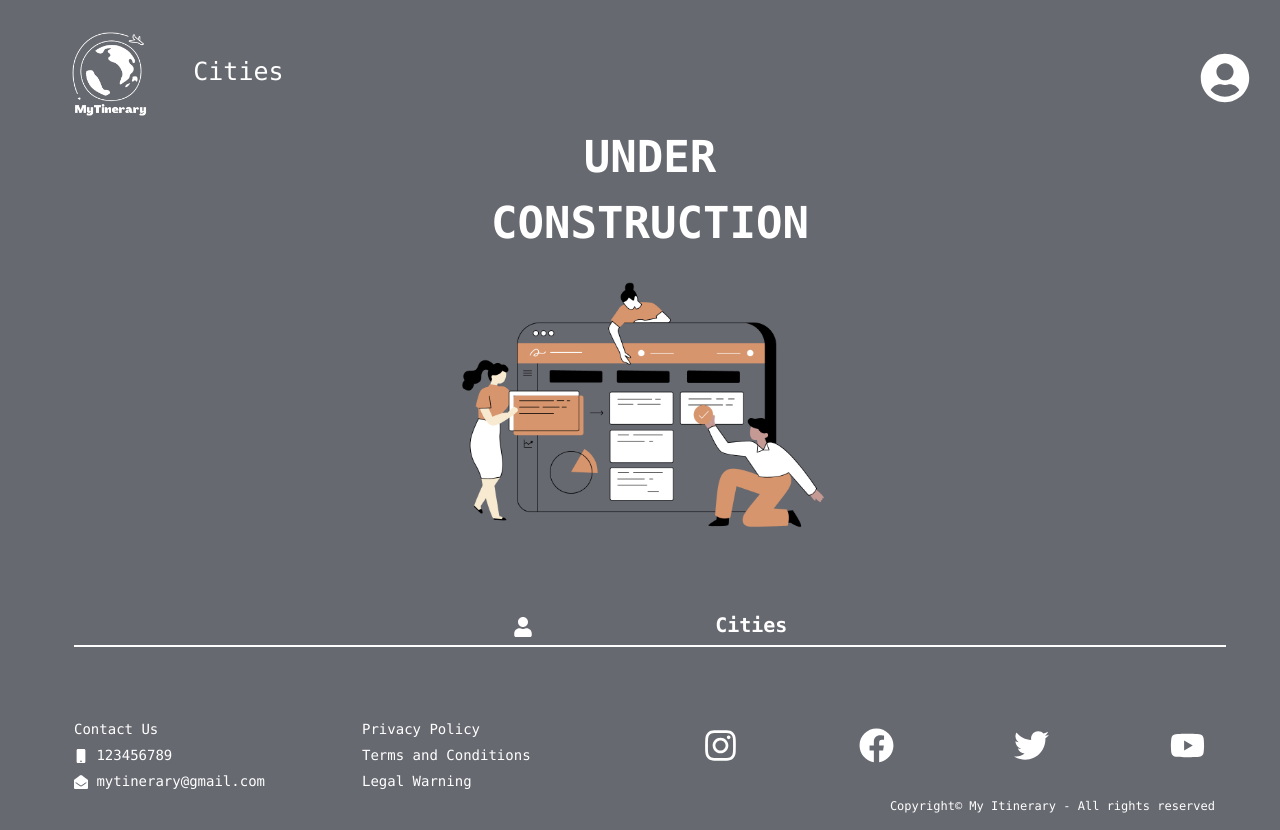
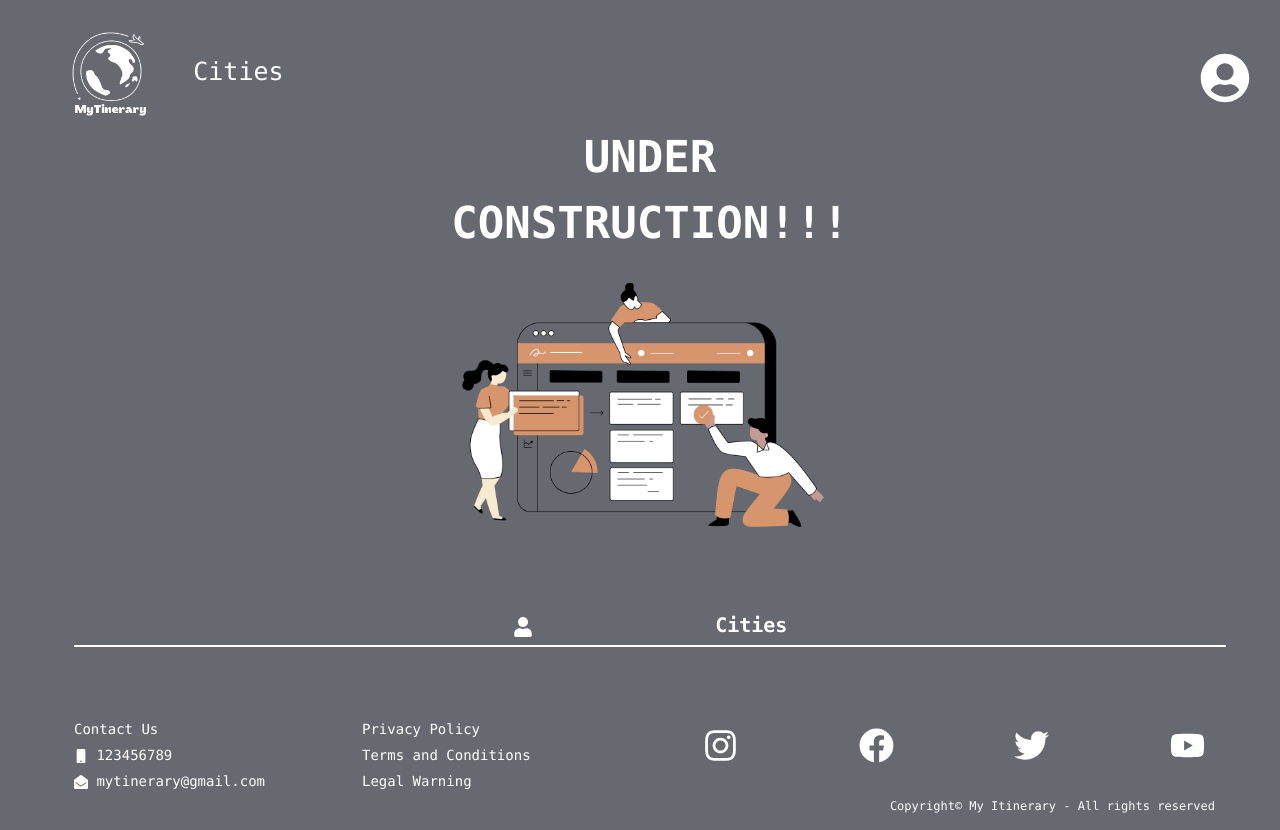
Before and after one commit to JohanaMM/MyItinerary, a React (Create React App) app: page /Itineraries in a window 1280 px wide. Built offline with nearby package versions, Linux system fonts and the light colour scheme.

Commit message:
cards itineraries

```diff
--- a/src/component/CityDetails.jsx
+++ b/src/component/CityDetails.jsx
@@ -9,6 +9,7 @@ import CardsItinerary from './CardItinerary'
 function CityDetails() {
 
     const [isExpanded, setIsExpanded] = useState(false);
+
     const [city, setCity] = useState([])
 
     const { id } = useParams()
--- a/src/component/Itineraries.jsx
+++ b/src/component/Itineraries.jsx
@@ -10,7 +10,7 @@ function Itineraries() {
             <Navbar />
             <div className="containerI">
                 <div className="imgCotainerI">
-                    <p className='textI'>UNDER CONSTRUCTION</p>
+                    <p className='textI'>UNDER CONSTRUCTION!!!</p>
                     <img src={smallImage} className="imageI" alt="UNDER CONSTRUCTION" />
                 </div>
             </div>
```
